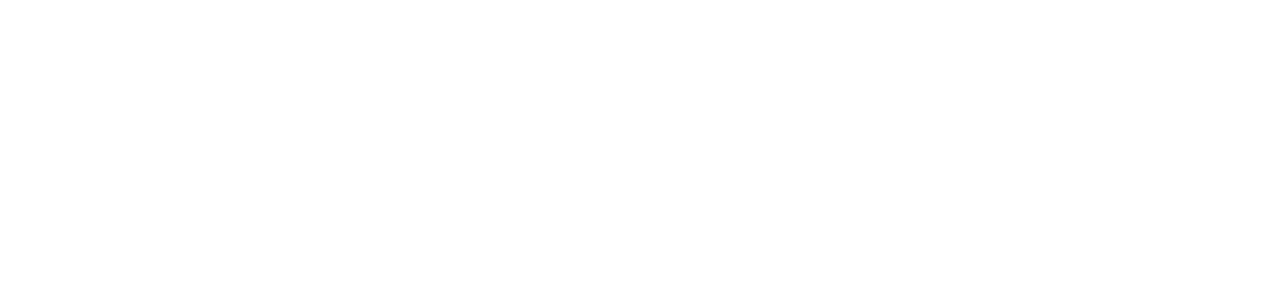
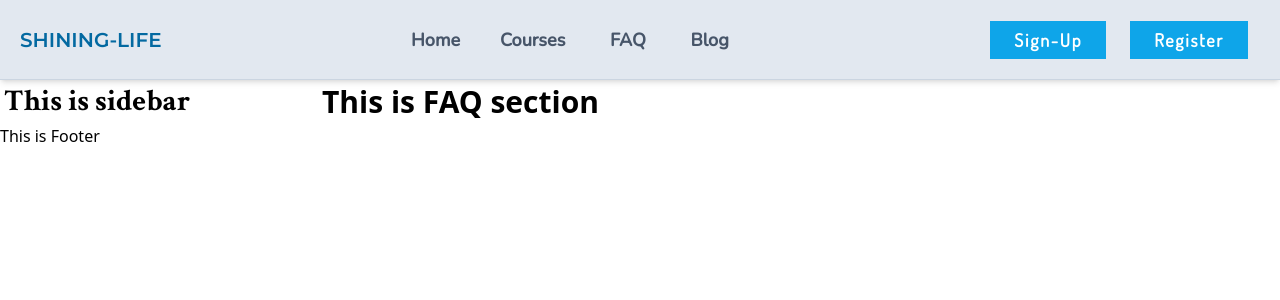
Before and after one commit to pro-dev-ryan/Shining-Life-Client, a React (Vite) app: page /faq in a window 1280 px wide. Shown: the top 300 px of the page. Built offline with nearby package versions, Linux system fonts and the light colour scheme.

Commit message:
header done

```diff
--- a/src/App.css
+++ b/src/App.css
@@ -1,41 +1,4 @@
-#root {
-  max-width: 1280px;
-  margin: 0 auto;
-  padding: 2rem;
-  text-align: center;
+.layout {
+  display: grid;
+  grid-template-columns: 1fr 3fr;
 }
-
-.logo {
-  height: 6em;
-  padding: 1.5em;
-  will-change: filter;
-}
-.logo:hover {
-  filter: drop-shadow(0 0 2em #646cffaa);
-}
-.logo.react:hover {
-  filter: drop-shadow(0 0 2em #61dafbaa);
-}
-
-@keyframes logo-spin {
-  from {
-    transform: rotate(0deg);
-  }
-  to {
-    transform: rotate(360deg);
-  }
-}
-
-@media (prefers-reduced-motion: no-preference) {
-  a:nth-of-type(2) .logo {
-    animation: logo-spin infinite 20s linear;
-  }
-}
-
-.card {
-  padding: 2em;
-}
-
-.read-the-docs {
-  color: #888;
-}
--- a/src/App.jsx
+++ b/src/App.jsx
@@ -1,7 +1,10 @@
+import React from "react";
+import { RouterProvider } from "react-router-dom";
 import "./App.css";
+import { router } from "./routers/router";
 
 function App() {
-  return <></>;
+  return <RouterProvider router={router}></RouterProvider>;
 }
 
 export default App;
--- /dev/null
+++ b/src/components/card/Card.jsx
@@ -0,0 +1,27 @@
+import React from "react";
+import { Link } from "react-router-dom";
+
+function Card() {
+  // const {} = card;
+  return (
+    <div className="cards mb-3">
+      <div
+        className="card-template glass backdrop-blur-sm bg-gradient-to-tl from-gray-800 to-transparent
+      hover:shadow lg:shadow-stone-600 transition-shadow duration-500 lg:bg-opacity-50 z-50"
+      >
+        <img src="" className="w-[90%] lg:w-full" alt="" />
+        <div className="info">
+          <h4 className="blogQue mt-2  text-lg">{}</h4>
+          <p className="lg:mb-4 mb-3  text-center text-orange-300 font-button">
+            Total Quizes: {}
+          </p>
+          <Link to={``} className="cardBtn">
+            Take Test
+          </Link>
+        </div>
+      </div>
+    </div>
+  );
+}
+
+export default Card;
--- a/src/index.css
+++ b/src/index.css
@@ -3,3 +3,48 @@
 @tailwind base;
 @tailwind components;
 @tailwind utilities;
+
+.navLinks a {
+  @apply mx-5 font-semibold font-text text-slate-600 text-lg transition-colors duration-200 hover:text-sky-500;
+}
+
+.cta a {
+  @apply mx-3 px-6 py-2 bg-sky-500 text-lg font-semibold font-button tracking-widest text-white hover:text-black hover:bg-white transition-colors duration-300 hover:border border-y-black;
+}
+
+/* All Card Components styles */
+@layer components {
+  .glass {
+    @apply backdrop-blur-md border-y-2 -z-50 border-white border-opacity-20 shadow shadow-current;
+  }
+
+  .blogQue {
+    @apply font-heading lg:text-lg  lg:font-semibold pb-2 text-rose-300 capitalize text-center;
+  }
+
+  .blogAns {
+    @apply bg-zinc-700 bg-opacity-30 p-2 lg:text-lg  rounded-md text-orange-300 font-button;
+  }
+
+  .glassComponent {
+    @apply glass blogAns  bg-gradient-to-tl -z-50 from-gray-800 to-transparent bg-opacity-20;
+  }
+
+  .cards {
+    @apply flex justify-center items-center;
+  }
+
+  .card-template {
+    @apply lg:hover:shadow-xl focus:lg:ring-2 shadow-md shadow-zinc-500 lg:w-[80%] lg:p-4 p-2 lg:m-3 m-2 flex flex-col items-center;
+  }
+  .card img {
+    @apply lg:h-52;
+  }
+
+  .info {
+    @apply font-heading mb-2;
+  }
+  .cardBtn {
+    @apply bg-zinc-500 text-white font-button bg-opacity-50 rounded-md lg:px-10 px-4 py-2 font-semibold shadow-md hover:bg-opacity-40 hover:shadow-slate-400 transition duration-200;
+  }
+}
--- a/src/layouts/Layout.jsx
+++ b/src/layouts/Layout.jsx
@@ -1,12 +1,17 @@
 import React from "react";
 import { Outlet } from "react-router-dom";
 import Header from "../pages/Header";
-
+import Sidebar from "../pages/Sidebar";
+import Footer from "../pages/Footer";
 const Layout = () => {
   return (
     <div>
       <Header />
-      <Outlet />
+      <div className="layout px-1 my-1 ">
+        <Sidebar />
+        <Outlet />
+      </div>
+      <Footer />
     </div>
   );
 };
--- /dev/null
+++ b/src/pages/Blog.jsx
@@ -0,0 +1,13 @@
+import React from "react";
+
+const Blog = () => {
+  return (
+    <div>
+      <h3 className="text-3xl font-semibold font-textHead">
+        This is Blog Section
+      </h3>
+    </div>
+  );
+};
+
+export default Blog;
--- a/src/pages/Classes.jsx
+++ b/src/pages/Classes.jsx
@@ -1,9 +1,15 @@
 import React from "react";
+import Card from "../components/card/Card";
 
 const Classes = () => {
   return (
     <div>
       <h3 className="text-3xl text-center">This is Course section</h3>
+      <div className="flex ">
+        <Card />
+        <Card />
+        <Card />
+      </div>
     </div>
   );
 };
--- /dev/null
+++ b/src/pages/FAQ.jsx
@@ -0,0 +1,13 @@
+import React from "react";
+
+const FAQ = () => {
+  return (
+    <div>
+      <h3 className="text-3xl text-textHead font-semibold">
+        This is FAQ section
+      </h3>
+    </div>
+  );
+};
+
+export default FAQ;
--- a/src/pages/Header.jsx
+++ b/src/pages/Header.jsx
@@ -5,17 +5,19 @@ import "../styles/Header.module.css";
 const Header = () => {
   return (
     <>
-      <nav className="navBar flex items-center justify-between px-5">
+      <nav className="navBar sticky top-0 border-b shadow-md border-slate-300 bg-slate-200 flex items-center justify-between px-5 h-20">
         <Link to="/">
           {" "}
-          <img src="/Movie site.png" alt="site-logo" className="w-48" />
+          {/* <img src="/Movie site.png" alt="site-logo" className="w-48" /> */}
+          <h3 className="text-xl text-sky-700 font-bold uppercase font-textHead">
+            Shining-Life
+          </h3>
         </Link>
         <div className="navLinks">
           <NavLink to="/"> Home</NavLink>
-          <NavLink to="/"> Movies</NavLink>
-          <NavLink to="/"> Games</NavLink>
-          <NavLink to="/"> Animation</NavLink>
-          <NavLink to="/"> </NavLink>
+          <NavLink to="/courses">Courses</NavLink>
+          <NavLink to="/faq"> FAQ</NavLink>
+          <NavLink to="/blog"> Blog</NavLink>
         </div>
         <div className="cta">
           <NavLink to="/login">Sign-Up</NavLink>
--- /dev/null
+++ b/src/pages/Sidebar.jsx
@@ -0,0 +1,11 @@
+import React from "react";
+
+const Sidebar = () => {
+  return (
+    <div>
+      <h4 className="text-3xl font-bold font-heading">This is sidebar</h4>
+    </div>
+  );
+};
+
+export default Sidebar;
```
Also changed, not shown: src/routers/router.jsx (+10 -0 lines), src/components/card/Card.css (added).
